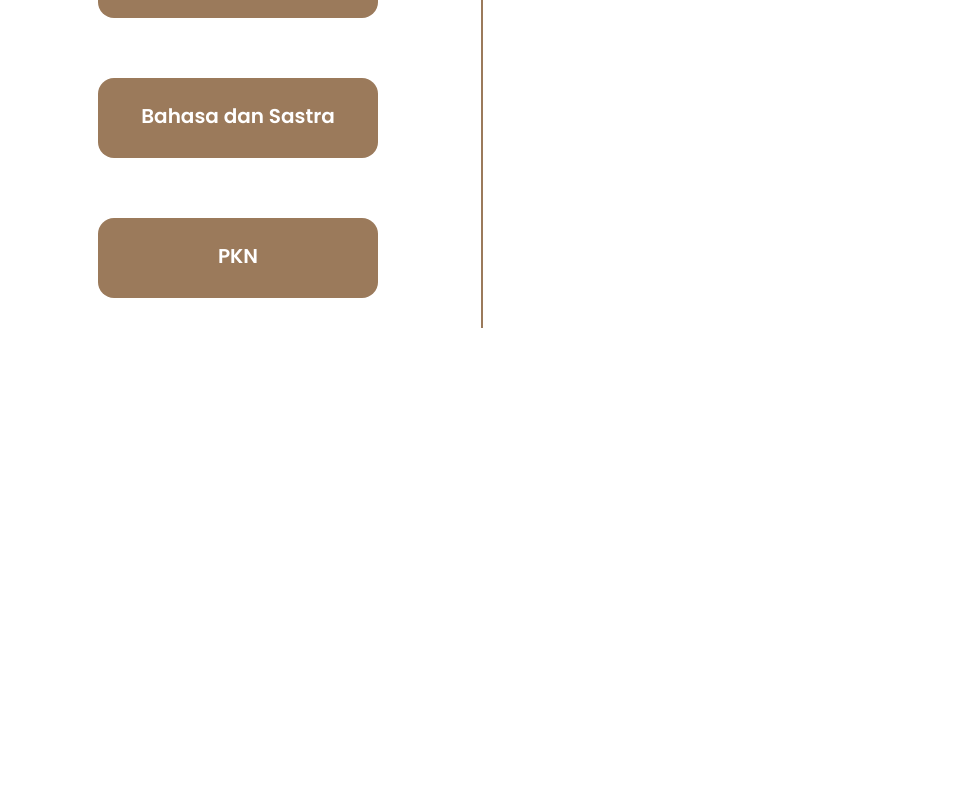
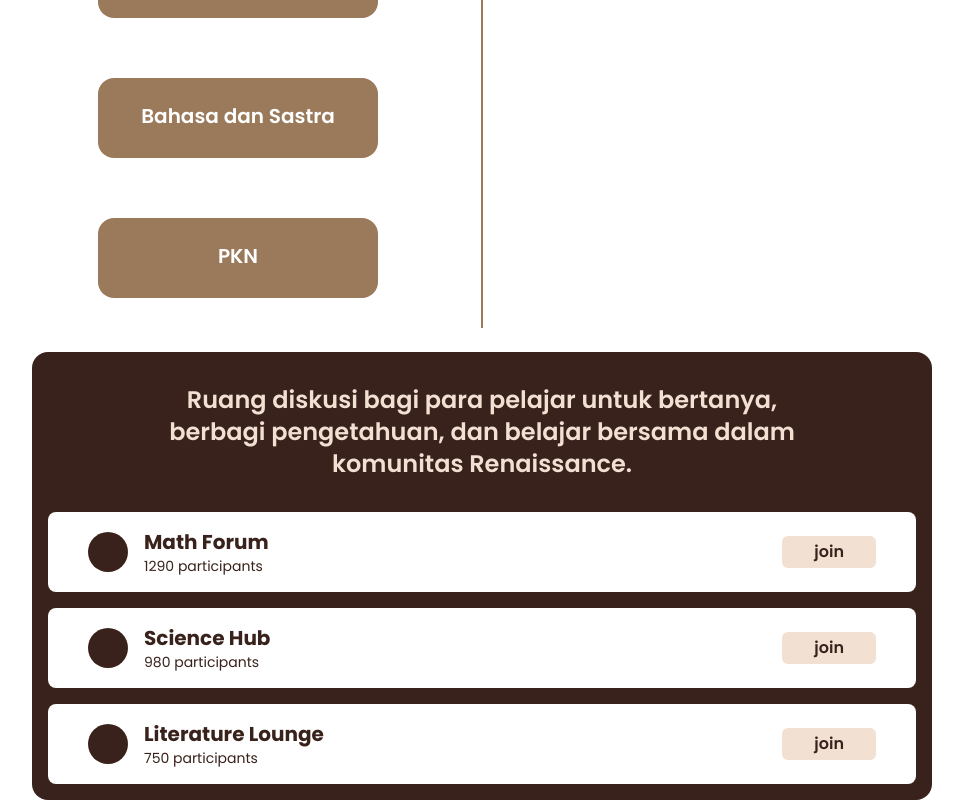
Before and after one commit to Athrsyd/Renaissance, a React (Vite) app in the folder Frontend/: page /testing in a window 1280 px wide. Shown: the part 512-1312 px from the top of the page, without its empty margins (158-1121 px from the left). Before the commit the page ends 840 px from the top, so only its background shows below. Built offline with nearby package versions, Linux system fonts and the light colour scheme.

Commit message:
modified:   Frontend/src/Router/testing.jsx new file:   Frontend/src/components/CommunityList.jsx

```diff
--- a/Frontend/src/Router/testing.jsx
+++ b/Frontend/src/Router/testing.jsx
@@ -1,12 +1,15 @@
 import React from 'react'
 import Navbar from '../components/navbar'
 import Mapel from '../components/Mapel'
+import CommunityList from '../components/CommunityList'
 
 const Testing = () => {
   return (
     <>
       <Navbar/>
       <Mapel/>
+      <CommunityList/>
+
     </>
   )
 }
--- /dev/null
+++ b/Frontend/src/components/CommunityList.jsx
@@ -0,0 +1,50 @@
+import React from 'react'
+
+const CommunityList = () => {
+    const communities = [
+        {
+            id: 1,
+            name: 'Math Forum',
+            participants: 1290,
+        },
+        {
+            id: 2,
+            name: 'Science Hub',
+            participants: 980,
+        },
+        {
+            id: 3,
+            name: 'Literature Lounge',
+            participants: 750,
+        },
+    ]
+
+    return (
+        <div className="community-list-container p-4  bg-bistre w-225 mx-auto text-beige rounded-2xl mt-6 ">
+            <div className="title text-2xl text-center font-semibold px-25 py-4">
+                <h1 className=''>Ruang diskusi bagi para pelajar untuk bertanya,
+                    berbagi pengetahuan, dan belajar bersama dalam
+                    komunitas Renaissance.</h1>
+            </div>
+            <div className="community-list">
+                {communities.map((community) => (
+
+                    <div className="community-item flex flex-row px-10 justify-between items-center p-4 bg-white text-bistre rounded-lg mt-4">
+                        <div className="kiri flex flex-row items-center">
+
+                            <div className="img h-10 w-10 bg-bistre rounded-full"></div>
+                            <div className="ml-4">
+                                <h2 className="text-xl font-bold">{community.name}</h2>
+                                <p className="text-sm">{community.participants} participants</p>
+                            </div>
+                        </div>
+                        <div className="kanan">
+                            <button className='bg-beige text-bistre hover:bg-bistre hover:text-beige text-md font-semibold rounded-md transition duration-200 ease-in-out py-1 px-8'>join</button>
+                        </div>
+                    </div>))}
+            </div>
+        </div>
+    )
+}
+
+export default CommunityList
```
